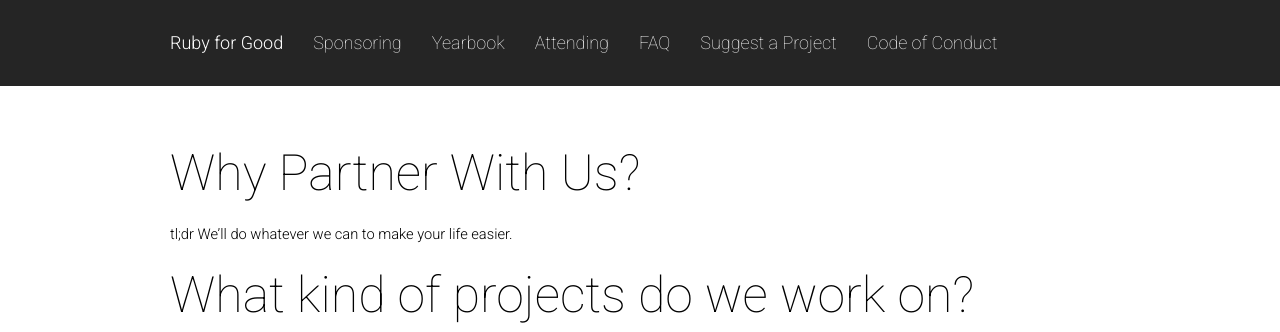
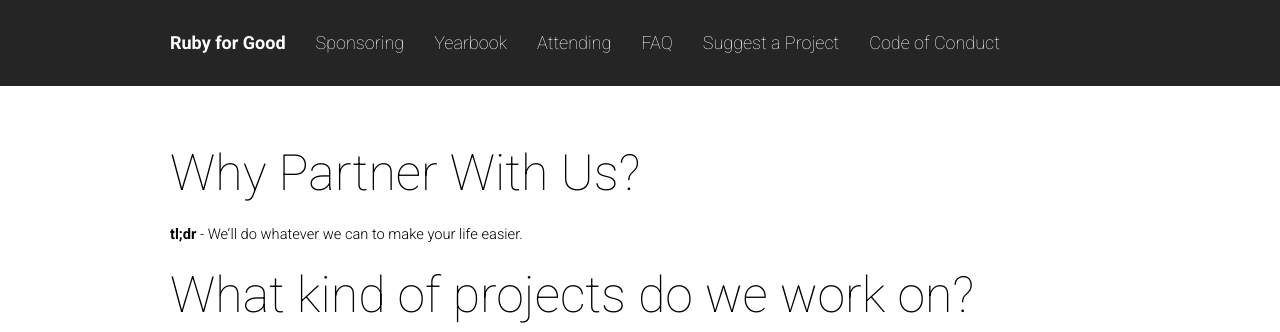
Before and after one commit to rubyforgood/rubyforgood.org--old, a Jekyll site: the page built from partner.md, in a window 1280 px wide and 1400 px high. Shown: the top 332 px of the window. Built offline with Jekyll 4.4.1, drawn with Linux system fonts in a browser that asks for light colours.

Commit message:
Style and change

```diff
--- a/assets/css/style-green.css
+++ b/assets/css/style-green.css
@@ -8,7 +8,7 @@
 .navigation,
 .nav-tabs li a { font-family: 'Roboto', sans-serif; font-weight: 200; font-style: normal; }
 
-strong { font-family: 'Roboto', sans-serif; font-weight: 400; font-style: normal; }
+strong { font-family: 'Roboto', sans-serif; font-weight: 600; font-style: normal; }
 
 .hero-big { font-family: 'Ubuntu', sans-serif; }
 
--- a/partner.md
+++ b/partner.md
@@ -4,7 +4,7 @@
 
 #### Why Partner With Us?
 
-tl;dr We'll do whatever we can to make your life easier.
+**tl;dr** - We'll do whatever we can to make your life easier.
 
 #### What kind of projects do we work on?
 
@@ -26,7 +26,7 @@
 
 #### What We need from you?
 
-#### Involvement and Participation
+**Involvement and Participation**
 
 In order to build you the best software possible we can't do it without your participation and knowing what you need. We require you to commit to at least two meetings with the person leading your team in the lead up to the event.
 
```
